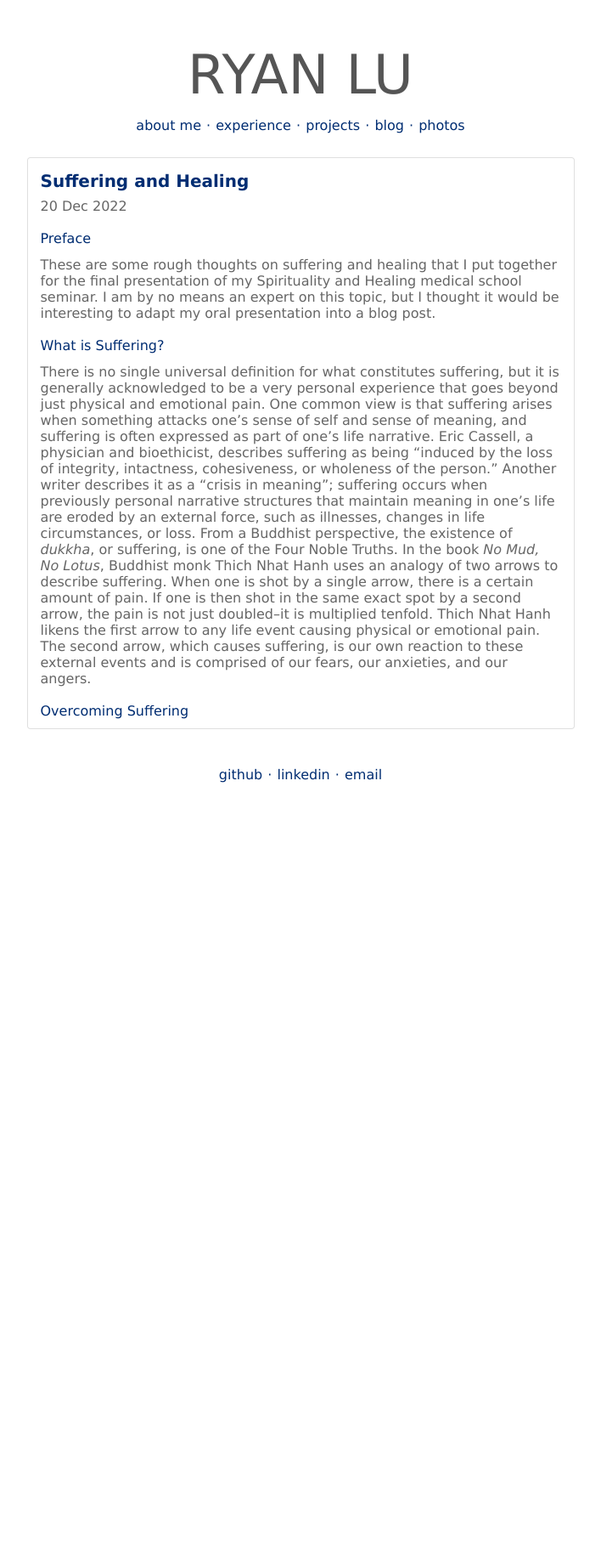
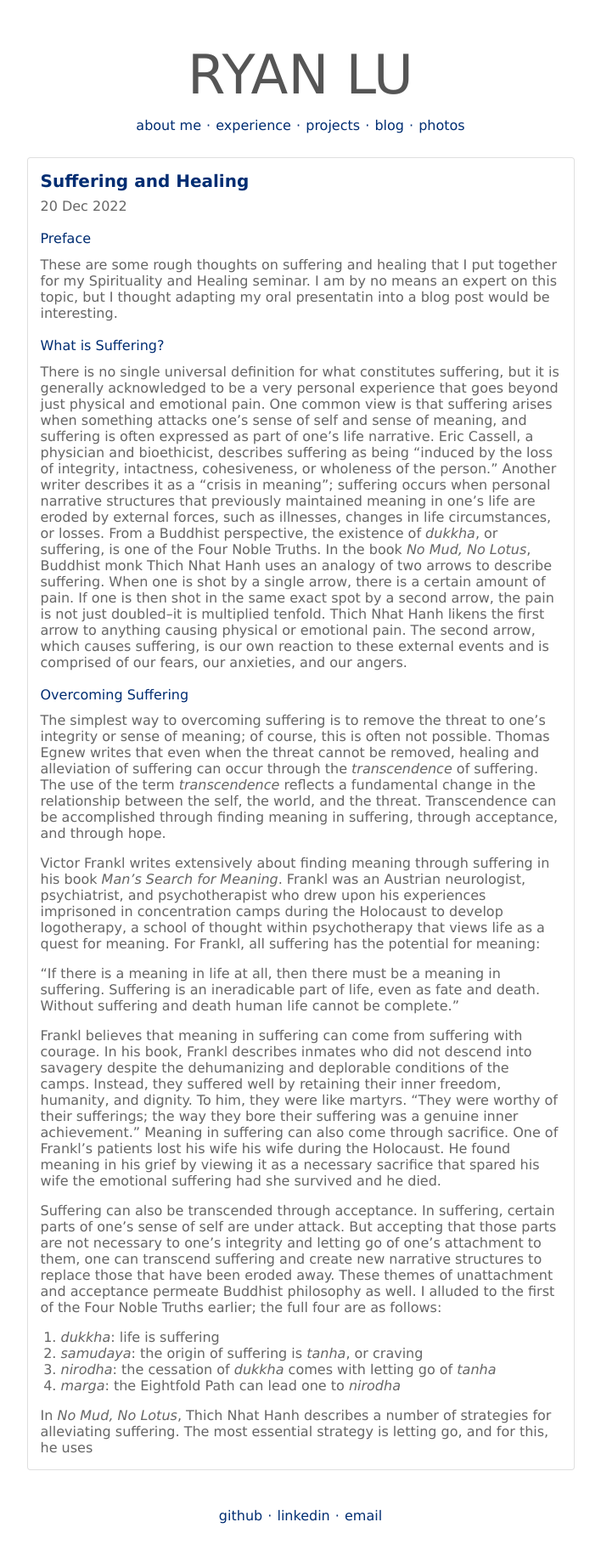
Before and after one commit to ryanlu41/ryanlu41.github.io, a Jekyll site: the page built from _posts/2022-12-20-Suffering-and-Healing.md, in a window 1280 px wide. Shown: the whole page at 85% size, without its empty margins (286-994 px from the left). Built offline with Jekyll 4.4.1, drawn with Linux system fonts in a browser that asks for light colours; before the commit the page ends 959 px from its top, so only the background shows below that.

Commit message:
updates to essay

```diff
--- a/_posts/2022-12-20-Suffering-and-Healing.md
+++ b/_posts/2022-12-20-Suffering-and-Healing.md
@@ -7,10 +7,27 @@ category: "Miscellaneous"
 
 #### Preface
 
-These are some rough thoughts on suffering and healing that I put together for the final presentation of my Spirituality and Healing medical school seminar. I am by no means an expert on this topic, but I thought it would be interesting to adapt my oral presentation into a blog post.
+These are some rough thoughts on suffering and healing that I put together for my Spirituality and Healing seminar. I am by no means an expert on this topic, but I thought adapting my oral presentatin into a blog post would be interesting.
 
 #### What is Suffering?
 
-There is no single universal definition for what constitutes suffering, but it is generally acknowledged to be a very personal experience that goes beyond just physical and emotional pain. One common view is that suffering arises when something attacks one's sense of self and sense of meaning, and suffering is often expressed as part of one's life narrative. Eric Cassell, a physician and bioethicist, describes suffering as being "induced by the loss of integrity, intactness, cohesiveness, or wholeness of the person." Another writer describes it as a "crisis in meaning"; suffering occurs when previously personal narrative structures that maintain meaning in one's life are eroded by an external force, such as illnesses, changes in life circumstances, or loss. From a Buddhist perspective, the existence of *dukkha*, or suffering, is one of the Four Noble Truths. In the book *No Mud, No Lotus*, Buddhist monk Thich Nhat Hanh uses an analogy of two arrows to describe suffering. When one is shot by a single arrow, there is a certain amount of pain. If one is then shot in the same exact spot by a second arrow, the pain is not just doubled--it is multiplied tenfold. Thich Nhat Hanh likens the first arrow to any life event causing physical or emotional pain. The second arrow, which causes suffering, is our own reaction to these external events and is comprised of our fears, our anxieties, and our angers.
+There is no single universal definition for what constitutes suffering, but it is generally acknowledged to be a very personal experience that goes beyond just physical and emotional pain. One common view is that suffering arises when something attacks one's sense of self and sense of meaning, and suffering is often expressed as part of one's life narrative. Eric Cassell, a physician and bioethicist, describes suffering as being "induced by the loss of integrity, intactness, cohesiveness, or wholeness of the person." Another writer describes it as a "crisis in meaning"; suffering occurs when personal narrative structures that previously maintained meaning in one's life are eroded by external forces, such as illnesses, changes in life circumstances, or losses. From a Buddhist perspective, the existence of *dukkha*, or suffering, is one of the Four Noble Truths. In the book *No Mud, No Lotus*, Buddhist monk Thich Nhat Hanh uses an analogy of two arrows to describe suffering. When one is shot by a single arrow, there is a certain amount of pain. If one is then shot in the same exact spot by a second arrow, the pain is not just doubled--it is multiplied tenfold. Thich Nhat Hanh likens the first arrow to anything causing physical or emotional pain. The second arrow, which causes suffering, is our own reaction to these external events and is comprised of our fears, our anxieties, and our angers.
 
 #### Overcoming Suffering
+
+The simplest way to overcoming suffering is to remove the threat to one's integrity or sense of meaning; of course, this is often not possible. Thomas Egnew writes that even when the threat cannot be removed, healing and alleviation of suffering can occur through the *transcendence* of suffering. The use of the term *transcendence* reflects a fundamental change in the relationship between the self, the world, and the threat. Transcendence can be accomplished through finding meaning in suffering, through acceptance, and through hope.
+
+Victor Frankl writes extensively about finding meaning through suffering in his book *Man’s Search for Meaning*. Frankl was an Austrian neurologist, psychiatrist, and psychotherapist who drew upon his experiences imprisoned in concentration camps during the Holocaust to develop logotherapy, a school of thought within psychotherapy that views life as a quest for meaning. For Frankl, all suffering has the potential for meaning:
+
+“If there is a meaning in life at all, then there must be a meaning in suffering. Suffering is an ineradicable part of life, even as fate and death. Without suffering and death human life cannot be complete.”
+
+Frankl believes that meaning in suffering can come from suffering with courage. In his book, Frankl describes inmates who did not descend into savagery despite the dehumanizing and deplorable conditions of the camps. Instead, they suffered well by retaining their inner freedom, humanity, and dignity. To him, they were like martyrs. “They were worthy of their sufferings; the way they bore their suffering was a genuine inner achievement.” Meaning in suffering can also come through sacrifice. One of Frankl’s patients lost his wife his wife during the Holocaust. He found meaning in his grief by viewing it as a necessary sacrifice that spared his wife the emotional suffering had she survived and he died.
+
+Suffering can also be transcended through acceptance. In suffering, certain parts of one’s sense of self are under attack. But accepting that those parts are not necessary to one’s integrity and letting go of one’s attachment to them, one can transcend suffering and create new narrative structures to replace those that have been eroded away. These themes of unattachment and acceptance permeate Buddhist philosophy as well. I alluded to the first of the Four Noble Truths earlier; the full four are as follows:
+
+1. *dukkha*: life is suffering
+2. *samudaya*: the origin of suffering is *tanha*, or craving
+3. *nirodha*: the cessation of *dukkha* comes with letting go of *tanha*
+4. *marga*: the Eightfold Path can lead one to *nirodha*
+
+In *No Mud, No Lotus*, Thich Nhat Hanh describes a number of strategies for alleviating suffering. The most essential strategy is letting go, and for this, he uses
```
